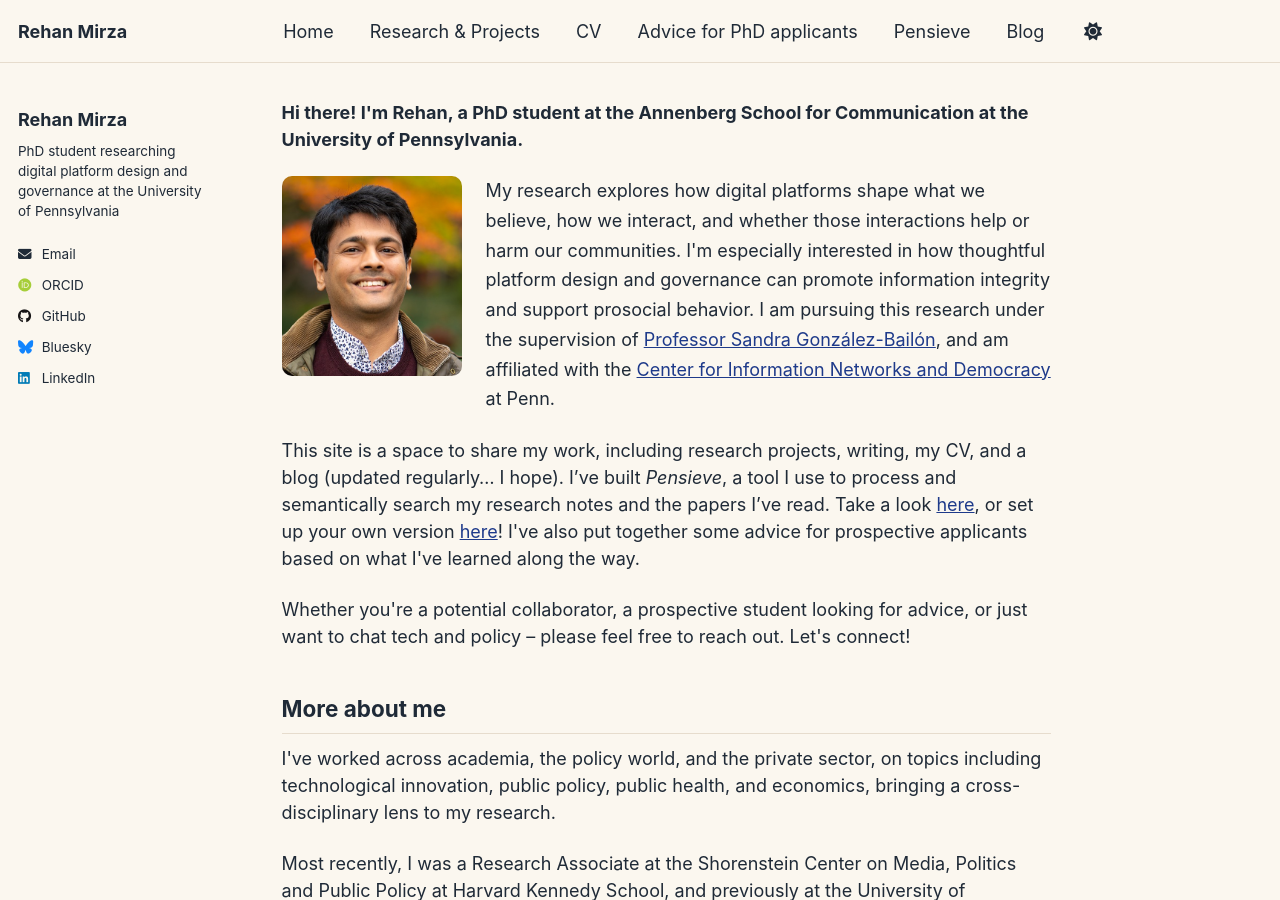
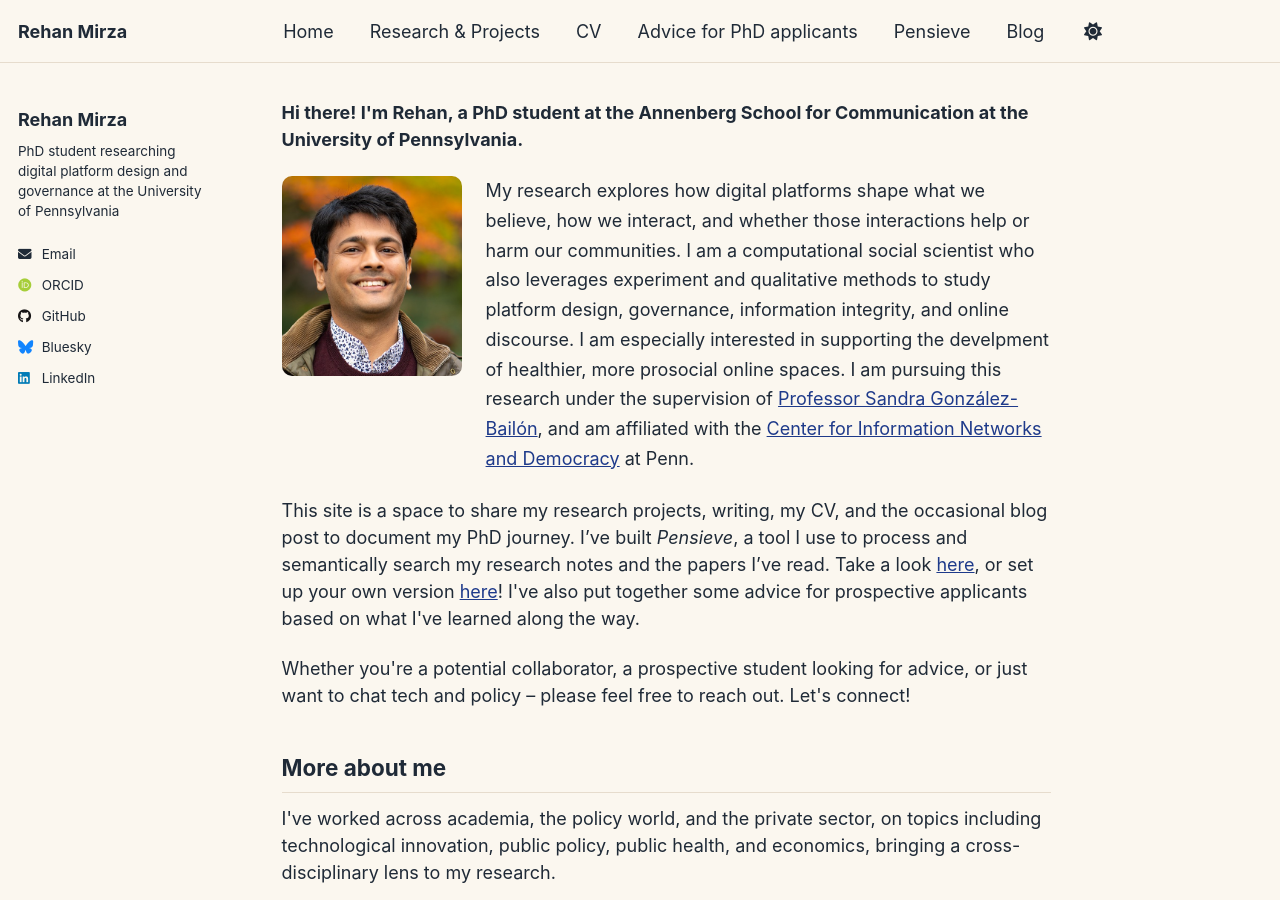
Before and after one commit to ramirza1/Rehan-Mirza, a Jekyll site: the page built from _pages/about.md, in a window 1280 px wide and 900 px high. Built offline with Jekyll 4.4.1, drawn with Linux system fonts in a browser that asks for light colours; some web fonts are replaced; a script that is not in the unit is left out.

Commit message:
update homepage and CVs

```diff
--- a/_pages/about.md
+++ b/_pages/about.md
@@ -33,13 +33,13 @@ redirect_from:
          class="profile-photo-left"
          loading="lazy">
     <div class="research-text">
-      <p>My research explores how digital platforms shape what we believe, how we interact, and whether those interactions help or harm our communities. I'm especially interested in how thoughtful platform design and governance can promote information integrity and support prosocial behavior. I am pursuing this research under the supervision of
+      <p>My research explores how digital platforms shape what we believe, how we interact, and whether those interactions help or harm our communities. I am a computational social scientist who also leverages experiment and qualitative methods to study platform design, governance, information integrity, and online discourse. I am especially interested in supporting the develpment of healthier, more prosocial online spaces. I am pursuing this research under the supervision of
       <a href="https://www.asc.upenn.edu/people/faculty/sandra-gonzalez-bailon-phd" target="_blank" rel="noopener">
        Professor Sandra Gonz&aacute;lez-Bail&oacute;n</a>, and am affiliated with the <a href="https://cind.asc.upenn.edu" target="_blank" rel="noopener">
       Center for Information Networks and Democracy</a> at Penn.</p>
     </div>
   </div>
-  <p>This site is a space to share my work, including research projects, writing, my CV, and a blog (updated regularly… I hope). I’ve built <em>Pensieve</em>, a tool I use to process and semantically search my research notes and the papers I’ve read. Take a look <a href="https://pensieve-live.streamlit.app" target="_blank" rel="noopener noreferrer">here</a>, or set up your own version <a href="https://github.com/ramirza1/pensieve-project-template" target="_blank" rel="noopener noreferrer">here</a>! I've also put together some advice for prospective applicants based on what I've learned along the way.</p>
+  <p>This site is a space to share my research projects, writing, my CV, and the occasional blog post to document my PhD journey. I’ve  built <em>Pensieve</em>, a tool I use to process and semantically search my research notes and the papers I’ve read. Take a look <a href="https://pensieve-live.streamlit.app" target="_blank" rel="noopener noreferrer">here</a>, or set up your own version <a href="https://github.com/ramirza1/pensieve-project-template" target="_blank" rel="noopener noreferrer">here</a>! I've also put together some advice for prospective applicants based on what I've learned along the way.</p>
 
   <p>Whether you're a potential collaborator, a prospective student looking for advice, or just want to chat tech and policy – please feel free to reach out. Let's connect!</p>
 
```
Also changed, not shown: _pages/cv.md (+14 -3 lines), 1 other file.
